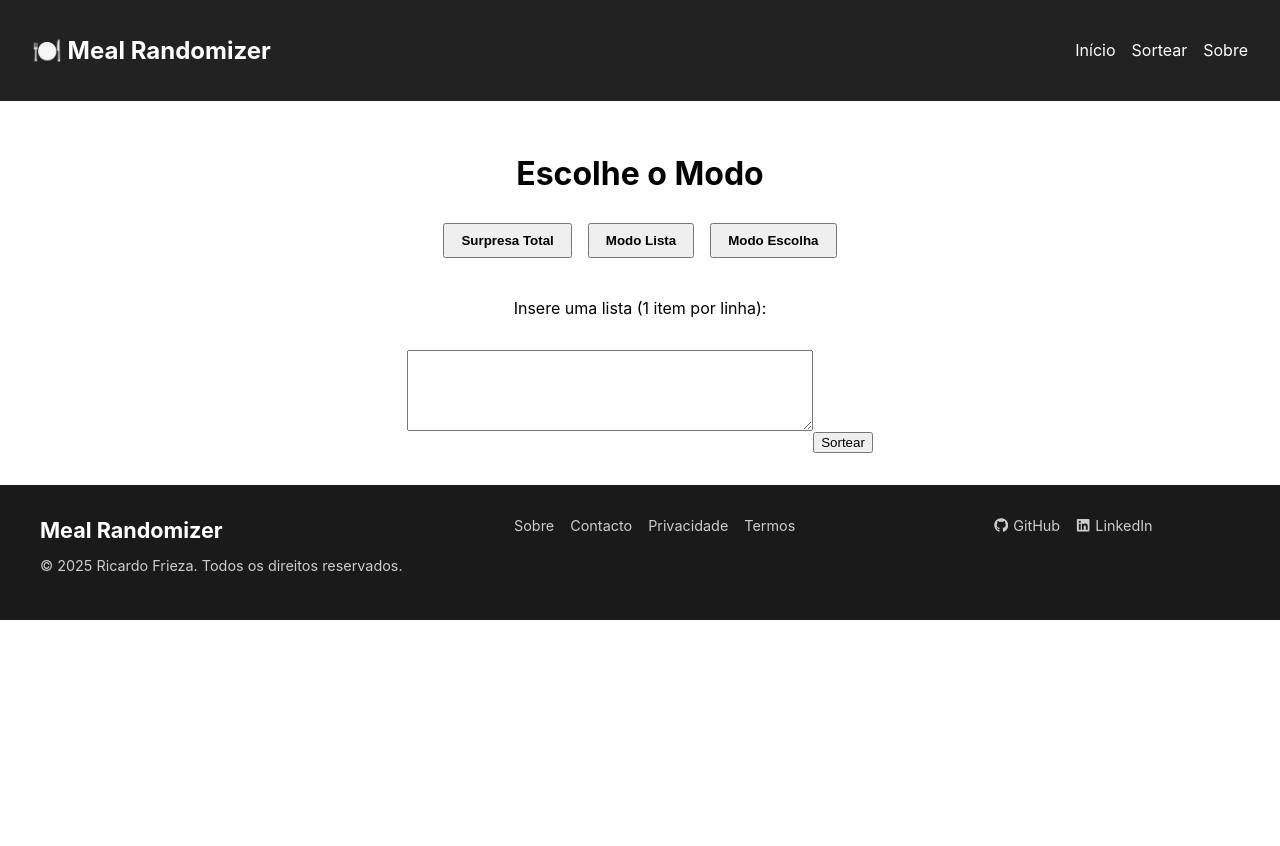
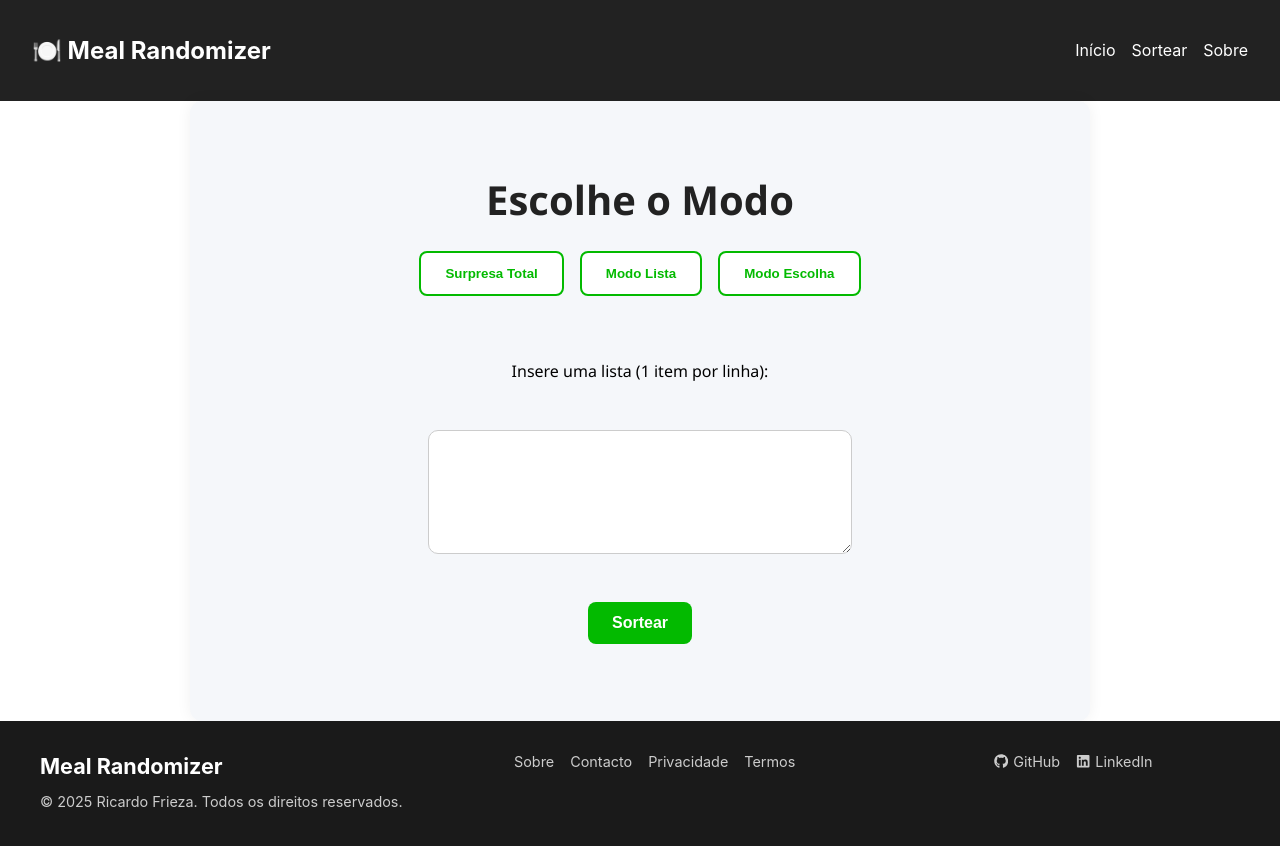
Before and after one commit to Frieza28/Meal-Randomizer, a React (Create React App) app in the folder client/: page /randomizer in a window 1280 px wide. Both pictures are taken after a click on the button "Modo Lista". Shown: the top 846 px of the page. Before the commit the page ends 800 px from the top, so only its background shows below. Built offline with nearby package versions, Linux system fonts and the light colour scheme; the HTML template or start-up script is replaced by a standard one.

Commit message:
Fixed Back-end

```diff
--- a/client/src/App.css
+++ b/client/src/App.css
@@ -1,42 +1,41 @@
 /* client/src/App.css */
-.App {
-  font-family: sans-serif;
-  text-align: center;
-  margin-top: 3rem;
+* {
+  box-sizing: border-box;
+  margin: 0;
+  padding: 0;
 }
 
 html, body, #root {
   height: 100%;
-  margin: 0;
-  padding: 0;
+  max-width: 100vw;
+  overflow-x: hidden;
+  display: flex;
+  flex-direction: column;
 }
 
+body {
+  font-family: sans-serif;
+  text-align: center;
+}
+
+#root {
+  flex: 1;
+}
+
+main {
+  flex: 1;
+  display: flex;
+  flex-direction: column;
+}
+
+/* Wrapper para o conteúdo entre navbar e footer */
 .app-wrapper {
   display: flex;
   flex-direction: column;
+  flex: 1;
   min-height: 100vh;
 }
 
 .app-main {
   flex: 1;
 }
-
-body {
-  margin: 0;
-  padding: 0;
-  overflow-x: hidden;
-}
-* {
-  box-sizing: border-box;
-}
-
-body {
-  margin: 0;
-  padding: 0;
-  overflow-x: hidden;
-}
-
-html, body {
-  max-width: 100vw;
-  overflow-x: hidden;
-}
--- a/client/src/pages/Home.css
+++ b/client/src/pages/Home.css
@@ -70,14 +70,12 @@
   justify-content: center;
   align-items: center;
   transition: background-color 0.3s ease;
+  text-align: center;
 }
 
 .btn-sortear:hover {
   background-color: #029a00;
 }
-
-
-
 
 @media (max-width: 768px) {
   .home-container {
--- a/client/src/pages/Randomizer.css
+++ b/client/src/pages/Randomizer.css
@@ -1,31 +1,175 @@
 .randomizer-page {
-  padding: 2rem;
+  display: flex;
+  flex-direction: column;
+  align-items: center;
+  justify-content: center;
+  min-height: calc(100vh - 180px); /* reduzido para evitar overflow */
+  padding: 2rem 1rem;
+  box-sizing: border-box;
   text-align: center;
 }
 
+
+.randomizer-page h1 {
+  font-size: 2.5rem;
+  margin-bottom: 1.5rem;
+  color: #222;
+}
+
+.modo-buttons {
+  display: flex;
+  justify-content: center;
+  gap: 1rem;
+  flex-wrap: wrap;
+  margin-bottom: 2rem;
+}
+
 .modo-buttons button {
-  margin: 0.5rem;
-  padding: 0.5rem 1rem;
+  padding: 0.8rem 1.5rem;
+  background-color: white;
+  border: 2px solid #03ba00;
+  color: #03ba00;
   font-weight: bold;
+  border-radius: 8px;
+  cursor: pointer;
+  transition: 0.3s ease;
+}
+
+.modo-buttons button:hover {
+  background-color: #03ba00;
+  color: white;
 }
 
 .modo-container {
-  margin-top: 2rem;
+  margin-bottom: 2rem;
 }
 
-textarea {
+.modo-container textarea {
+  width: 100%;
+  max-width: 500px;
+  padding: 1rem;
+  margin: 1rem auto;
+  display: block;
+  border: 1px solid #ccc;
+  border-radius: 8px;
+  resize: vertical;
+  font-size: 1rem;
+}
+
+.filtros {
+  display: flex;
+  flex-direction: column;
+  gap: 1rem;
+  margin: 2rem 0;
   width: 100%;
   max-width: 400px;
-  margin: 1rem 0;
 }
 
 .filtros select {
-  margin: 0.5rem;
-  padding: 0.3rem;
+  padding: 0.5rem;
+  font-size: 1rem;
+  border-radius: 6px;
+  border: 1px solid #ccc;
+  width: 100%;
+}
+
+
+.filtros button {
+  background-color: #03ba00;
+  color: white;
+  border: none;
+  padding: 0.7rem 1.4rem;
+  font-weight: bold;
+  border-radius: 6px;
+  cursor: pointer;
+  transition: background 0.3s ease;
+}
+
+.filtros button:hover {
+  background-color: #029a00;
 }
 
 .resultado {
-  margin-top: 2rem;
-  font-size: 1.2rem;
+  font-size: 1.4rem;
+  background-color: #e8fce7;
+  border: 2px solid #03ba00;
+  padding: 1rem 2rem;
+  border-radius: 10px;
+  display: inline-block;
+}
+
+/* Envolve a página toda num min-height */
+body, html {
+  min-height: 100vh;
+  margin: 0;
+  display: flex;
+  flex-direction: column;
+}
+
+/* Ocupa o espaço disponível */
+.randomizer-page {
+  flex: 1;
+  max-width: 900px;
+  margin: auto;
+  padding: 2rem;
+  background-color: #f5f7fa;
+  border-radius: 12px;
+  box-shadow: 0 0 15px rgba(0, 0, 0, 0.06);
+  text-align: center;
+  font-family: 'Segoe UI', sans-serif;
+}
+
+/* Estilo para o botão SORTAR */
+.modo-container button,
+.filtros button {
+  background-color: #03ba00;
+  color: white;
+  border: none;
+  padding: 0.75rem 1.5rem;
   font-weight: bold;
+  font-size: 1rem;
+  border-radius: 8px;
+  cursor: pointer;
+  margin-top: 1rem;
+  transition: background-color 0.3s ease;
 }
+
+.modo-container button:hover,
+.filtros button:hover {
+  background-color: #029a00;
+}
+
+.btn-sortear {
+  display: inline-block;
+  margin-top: 1rem;
+  padding: 0.75rem 1.5rem;
+  background-color: #03ba00;
+  color: white;
+  border: none;
+  border-radius: 6px;
+  font-size: 1rem;
+  cursor: pointer;
+  transition: background-color 0.3s ease;
+}
+
+.btn-sortear:hover {
+  background-color: #029a00;
+}
+
+.modo-lista {
+  display: flex;
+  flex-direction: column;
+  align-items: center;
+  gap: 1rem;
+  margin-top: 1rem;
+}
+
+.modo-lista textarea {
+  width: 400px;
+  max-width: 90%;
+  padding: 1rem;
+  border-radius: 10px;
+  border: 1px solid #ccc;
+  resize: vertical;
+  font-size: 1rem;
+}
--- a/client/src/pages/Randomizer.jsx
+++ b/client/src/pages/Randomizer.jsx
@@ -25,12 +25,20 @@ function Randomizer() {
   };
 
   const fetchEscolha = async () => {
+    // Bloquear quando nenhum filtro for selecionado
+    if (!filtros.tipo && !filtros.tempo && !filtros.categoria) {
+      setResultado({ nome: 'Nenhuma refeição encontrada.' });
+      return;
+    }
+
     const res = await fetch('http://localhost:3001/randomizer/filtrar', {
       method: 'POST',
       headers: { 'Content-Type': 'application/json' },
       body: JSON.stringify(filtros)
     });
+
     const data = await res.json();
+
     if (data.length > 0) {
       const random = data[Math.floor(Math.random() * data.length)];
       setResultado(random);
@@ -38,6 +46,8 @@ function Randomizer() {
       setResultado({ nome: 'Nenhuma refeição encontrada.' });
     }
   };
+
+
 
   return (
     <div className="randomizer-page">
@@ -57,14 +67,14 @@ function Randomizer() {
         )}
 
         {modo === 'lista' && (
-          <div>
+          <div className="modo-lista">
             <p>Insere uma lista (1 item por linha):</p>
             <textarea
               rows="5"
               value={lista}
               onChange={(e) => setLista(e.target.value)}
             />
-            <button onClick={fetchLista}>Sortear</button>
+            <button onClick={fetchLista} className="sortear-btn">Sortear</button>
           </div>
         )}
 
```
Also changed, not shown: 1 other file (tests, documents, lock files or other folders).
